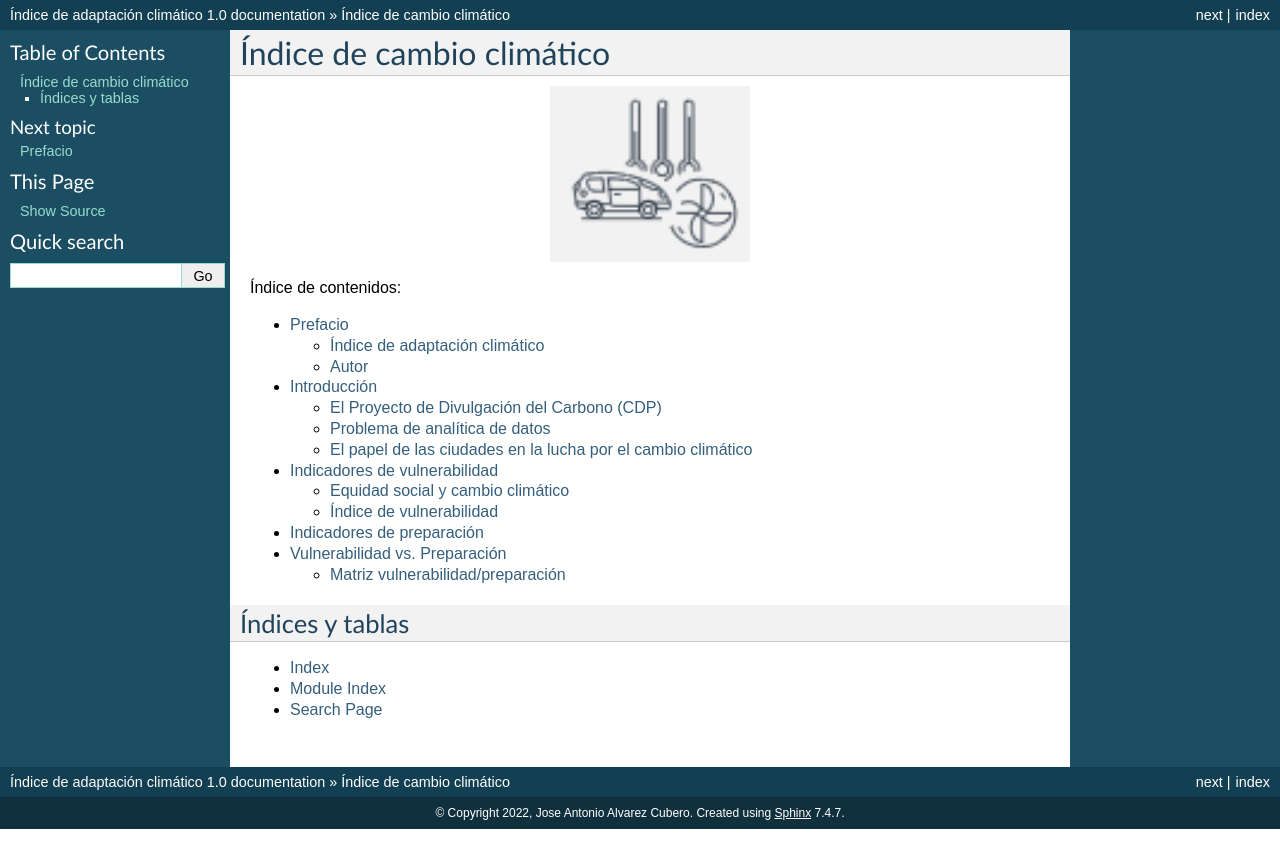
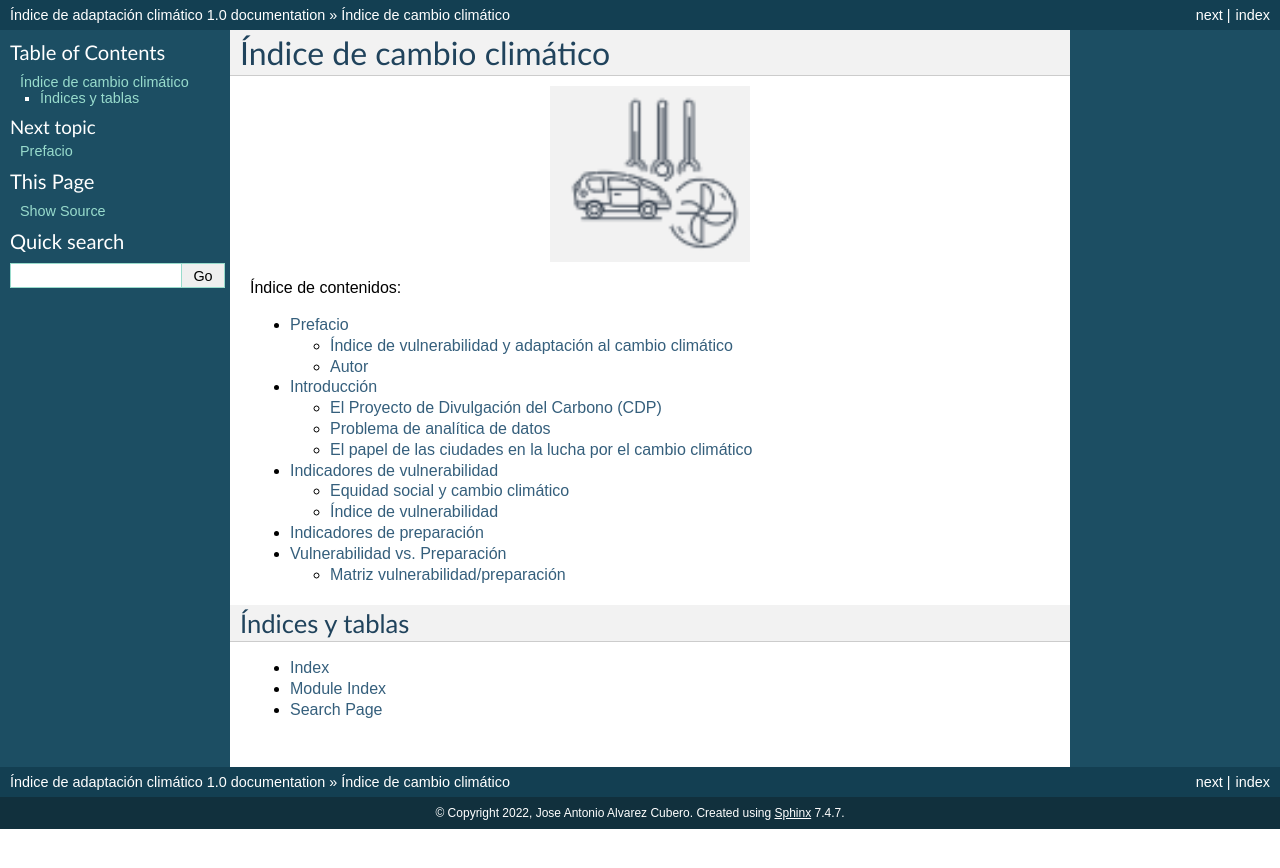
Before and after one commit to jacubero/indice-adaptacion-climatico, a Sphinx documentation site: the page built from docs/index.rst, in a window 1280 px wide. Shown: the top 868 px of the page. Built offline with Sphinx 7.4.7, drawn with Linux system fonts in a browser that asks for light colours; pages that are not in the unit, such as notebooks, are missing from menus.

Commit message:
New version

```diff
--- a/README.rst
+++ b/README.rst
@@ -1,11 +1,11 @@
-Índice de adaptación climático
-******************************
+Índice de vulnerabilidad y adaptación al cambio climático
+*********************************************************
 
 Aquí se ofrece una descripción general de la solución propuesta para el Hackathon for Good, organizado conjuntamente por Amazon Web Services e Intel.
 
 Se han definido una serie de key performance indicators (KPIs) que nos permiten relacionar los problemas medioambiantes y sociales de las ciudades a nivel mundial. Para ello, se ha hecho uso de un conjunto de datos abiertos `2020 - Full Cities Dataset <https://data.cdp.net/Governance/2020-Full-Cities-Dataset/eja6-zden>`_ ofrecidos por `CDP <https://www.cdp.net/es>`_ y una metodología de análisis definida por Saif Shabou. Estos datos se han recogido gracias a *CDP and ICLEI - Local Governments for Sustainability*.
 
-El panel de Amazon QuickSight donde se ilustra la analítica de datos realizada está en `Panel QuickSight <https://us-east-1.quicksight.aws.amazon.com/sn/accounts/503201639695/dashboards/d535cd35-f143-4df9-b854-b626f904527f?directory_alias=jaacubero>`_. Un vídeo corto donde se muestra la solución propuesta está en `Video explicativo <https://youtu.be/vHs10-8lCnk>`_. La siguiente URL describe de forma más detallada el trabajo realizado para desarrollar la solución: `Índice de adaptación climático <https://indice-adaptacion-climatico.readthedocs.io/en/latest/>`_.
+El panel de Amazon QuickSight donde se ilustra la analítica de datos realizada está en `Panel QuickSight <https://us-east-1.quicksight.aws.amazon.com/sn/accounts/503201639695/dashboards/d535cd35-f143-4df9-b854-b626f904527f?directory_alias=jaacubero>`_. Un vídeo corto donde se muestra la solución propuesta está en `Video explicativo <https://youtu.be/vHs10-8lCnk>`_. La siguiente URL describe de forma más detallada el trabajo realizado para desarrollar la solución: `Índice de vulnerabilidad y adaptación al cambio climático <https://indice-adaptacion-climatico.readthedocs.io/en/latest/>`_.
 
 Desafío elegido y el valor de la solución en su resolución
 ==========================================================
--- a/docs/conf.py
+++ b/docs/conf.py
@@ -196,7 +196,7 @@ latex_elements = {
 # (source start file, target name, title,
 #  author, documentclass [howto, manual, or own class]).
 latex_documents = [
-  ('index', 'indiceclima.tex', u'Indice de cambio climatico',
+  ('index', 'indiceclima.tex', u'Indice de vulnerabilidad y adaptacion al cambio climatico',
    u'Jose Antonio Alvarez Cubero', 'manual'),
 ]
 
@@ -226,7 +226,7 @@ latex_documents = [
 # One entry per manual page. List of tuples
 # (source start file, name, description, authors, manual section).
 man_pages = [
-    ('index', 'indiceclimabook', u'Indice de cambio climatico',
+    ('index', 'indiceclimabook', u'Indice de vulnerabilidad y adaptacion al cambio climatico',
      [u'Jose Antonio Alvarez Cubero'], 1)
 ]
 
@@ -240,8 +240,8 @@ man_pages = [
 # (source start file, target name, title, author,
 #  dir menu entry, description, category)
 texinfo_documents = [
-  ('index', 'indiceclimabook', u'Indice de cambio climatico',
-   u'Indice de cambio climatico', 'Jose Antonio Alvarez Cubero', 'Indice de cambio climatico',
+  ('index', 'indiceclimabook', u'Indice de vulnerabilidad y adaptacion al cambio climatico',
+   u'Indice de vulnerabilidad y adaptacion al cambio climatico', 'Jose Antonio Alvarez Cubero', 'Indice de vulnerabilidad y adaptacion al cambio climatico',
    'Miscellaneous'),
 ]
 
```
